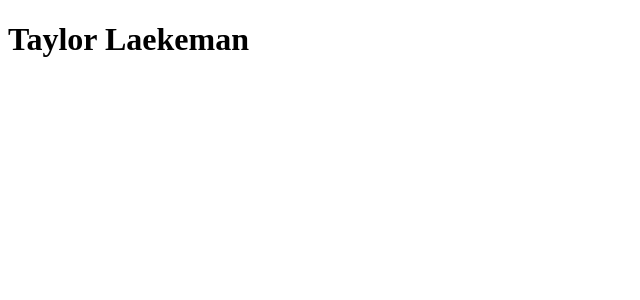
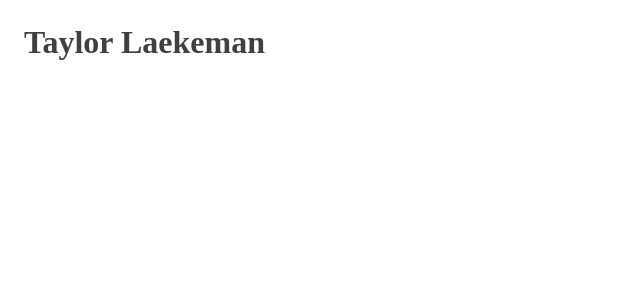
Before and after one commit to taylorlaekeman/tjlaekem, a React (Create React App) app: page / in a window 1280 px wide. Shown: the top 300 px of the page, without its empty margins (0-640 px from the left). Built offline with nearby package versions, Linux system fonts and the light colour scheme.

Commit message:
add colours and styles boilerplate

```diff
--- a/package.json
+++ b/package.json
@@ -8,7 +8,8 @@
     "@testing-library/user-event": "^7.2.1",
     "react": "^16.13.0",
     "react-dom": "^16.13.0",
-    "react-scripts": "3.4.0"
+    "react-scripts": "3.4.0",
+    "styled-components": "^5.0.1"
   },
   "scripts": {
     "start": "react-scripts start",
--- a/src/components/App.js
+++ b/src/components/App.js
@@ -1,12 +1,17 @@
 import React from 'react';
+import { ThemeProvider } from 'styled-components';
+
+import Global from 'styles/Global';
+import theme from 'styles/theme';
 
 function App() {
   return (
-    <>
+    <ThemeProvider theme={theme}>
+      <Global />
       <header>
         <h1>Taylor Laekeman</h1>
       </header>
-    </>
+    </ThemeProvider>
   );
 }
 
--- /dev/null
+++ b/src/styles/Global.js
@@ -0,0 +1,14 @@
+import { createGlobalStyle } from 'styled-components';
+
+export default createGlobalStyle`
+  body {
+    background-color: ${props => props.theme.colours.background};
+    color: ${props => props.theme.colours.text};
+    padding: 24px;
+    margin: 0;
+  }
+
+  h1 {
+    margin: 0;
+  }
+`;
--- /dev/null
+++ b/src/styles/colours.js
@@ -0,0 +1,11 @@
+const palette = {
+  white: 'hsl(0, 0%, 100%)',
+  grey: {
+    900: 'hsla(0, 0%, 0%, 75%)',
+  }
+};
+
+export default {
+  background: palette.white,
+  text: palette.grey[900]
+};
--- /dev/null
+++ b/src/styles/theme.js
@@ -0,0 +1,5 @@
+import colours from 'styles/colours';
+
+export default {
+  colours
+};
```
Also changed, not shown: 1 other file (tests, documents, lock files or other folders).
